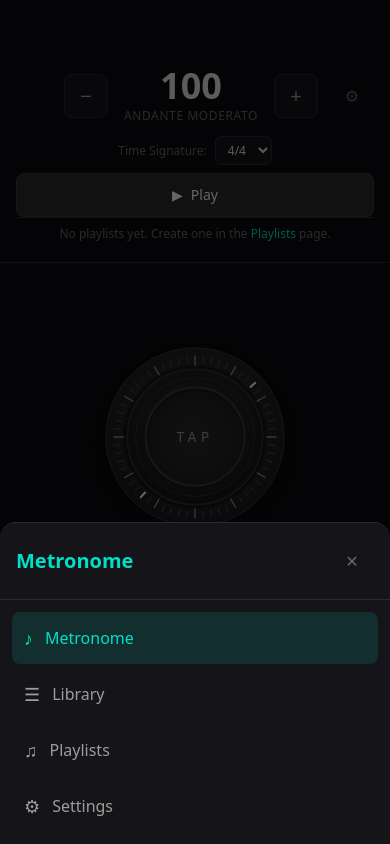
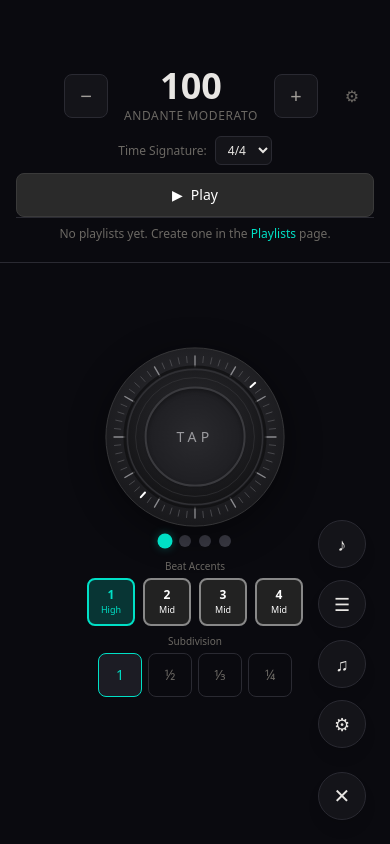
Before and after one commit to danielfpadilla/metronome, a React (Vite) app: page / in a window 390 px wide. Both pictures are taken after a click on the button "Open menu". Built offline with nearby package versions, Linux system fonts and the light colour scheme.

Commit message:
feat: speed dial FAB with sub actions (metronome, library, playlists, settings)

```diff
--- a/src/components/Layout/BurgerMenu.tsx
+++ b/src/components/Layout/BurgerMenu.tsx
@@ -1,5 +1,5 @@
 import { useState } from 'react';
-import { Link, useLocation, useNavigate } from 'react-router-dom';
+import { useLocation, useNavigate } from 'react-router-dom';
 
 const NAV_ITEMS = [
   { path: '/', label: 'Metronome', icon: '♪' },
@@ -14,80 +14,51 @@ export function BurgerMenu() {
 
   const isSettingsActive = location.pathname === '/' && new URLSearchParams(location.search).get('settings') === '1';
 
+  const go = (path: string) => {
+    setIsOpen(false);
+    navigate(path);
+  };
+
+  const speedDialAction = (item: { path: string; label: string; icon: string }) => (
+    <button
+      onClick={() => go(item.path)}
+      className={`w-12 h-12 rounded-full bg-[var(--surface)] border border-[var(--line)] text-[var(--ink)] hover:text-[var(--accent)] transition-colors flex items-center justify-center shadow-lg ${
+        location.pathname === item.path ? 'bg-[var(--accent-dim)] text-[var(--accent)]' : ''
+      }`}
+      aria-label={item.label}
+      aria-current={location.pathname === item.path ? 'page' : undefined}
+    >
+      <span className="text-lg">{item.icon}</span>
+    </button>
+  );
+
   return (
     <>
-      {/* Floating action button - opens menu (mobile) */}
+      {/* Speed dial FAB */}
       <button
-        onClick={() => setIsOpen(true)}
+        onClick={() => setIsOpen((v) => !v)}
         className="fixed bottom-6 right-6 z-50 md:hidden w-12 h-12 rounded-full bg-[var(--surface)] border border-[var(--line)] text-[var(--ink)] hover:text-[var(--accent)] transition-colors flex items-center justify-center shadow-lg"
-        aria-label="Open menu"
+        aria-label={isOpen ? 'Close menu' : 'Open menu'}
         aria-expanded={isOpen}
       >
-        <span className="text-lg leading-none">☰</span>
+        <span className="text-xl leading-none">{isOpen ? '✕' : '☰'}</span>
       </button>
 
-      {/* Overlay */}
+      {/* Speed dial actions */}
       {isOpen && (
-        <div
-          className="fixed inset-0 bg-black/60 z-50 md:hidden"
-          onClick={() => setIsOpen(false)}
-          aria-hidden="true"
-        />
-      )}
-
-      {/* Slide-out menu - bottom sheet anchored to FAB */}
-      <nav
-        className={`fixed bottom-0 left-0 right-0 w-full bg-[var(--surface)] border-t border-[var(--line)] rounded-t-2xl z-50 transform transition-transform duration-200 ease-out md:hidden ${
-          isOpen ? 'translate-y-0' : '-translate-y-full'
-        }`}
-        aria-label="Main navigation"
-      >
-        <div className="flex items-center justify-between p-4 border-b border-[var(--line)]">
-          <span className="text-xl font-bold text-[var(--accent)]">Metronome</span>
+        <div className="fixed bottom-24 right-6 z-50 md:hidden flex flex-col items-end gap-3">
+          {NAV_ITEMS.map((item) => speedDialAction(item))}
           <button
-            onClick={() => setIsOpen(false)}
-            className="w-8 h-8 flex items-center justify-center text-[var(--ink-3)] hover:text-[var(--ink)] transition-colors"
-            aria-label="Close menu"
+            onClick={() => go('/?settings=1')}
+            className={`w-12 h-12 rounded-full bg-[var(--surface)] border border-[var(--line)] text-[var(--ink)] hover:text-[var(--accent)] transition-colors flex items-center justify-center shadow-lg ${
+              isSettingsActive ? 'bg-[var(--accent-dim)] text-[var(--accent)]' : ''
+            }`}
+            aria-label="Settings"
           >
-            ✕
+            <span className="text-lg">⚙</span>
           </button>
         </div>
-        <div className="p-3 space-y-1">
-          {NAV_ITEMS.map((item) => {
-            const isActive = location.pathname === item.path;
-            return (
-              <Link
-                key={item.path}
-                to={item.path}
-                onClick={() => setIsOpen(false)}
-                className={`flex items-center gap-3 px-3 py-3 rounded-lg transition-colors ${
-                  isActive
-                    ? 'bg-[var(--accent-dim)] text-[var(--accent)]'
-                    : 'text-[var(--ink-2)] hover:text-[var(--ink)] hover:bg-[var(--surface-2)]'
-                }`}
-              >
-                <span className="text-lg">{item.icon}</span>
-                <span className="font-medium">{item.label}</span>
-              </Link>
-            );
-          })}
-
-          <button
-            onClick={() => {
-              setIsOpen(false);
-              navigate('/?settings=1');
-            }}
-            className={`w-full flex items-center gap-3 px-3 py-3 rounded-lg transition-colors ${
-              isSettingsActive
-                ? 'bg-[var(--accent-dim)] text-[var(--accent)]'
-                : 'text-[var(--ink-2)] hover:bg-[var(--surface-2)] hover:text-[var(--ink)]'
-            }`}
-          >
-            <span className="text-lg">⚙</span>
-            <span className="font-medium">Settings</span>
-          </button>
-        </div>
-      </nav>
+      )}
     </>
   );
 }
```
